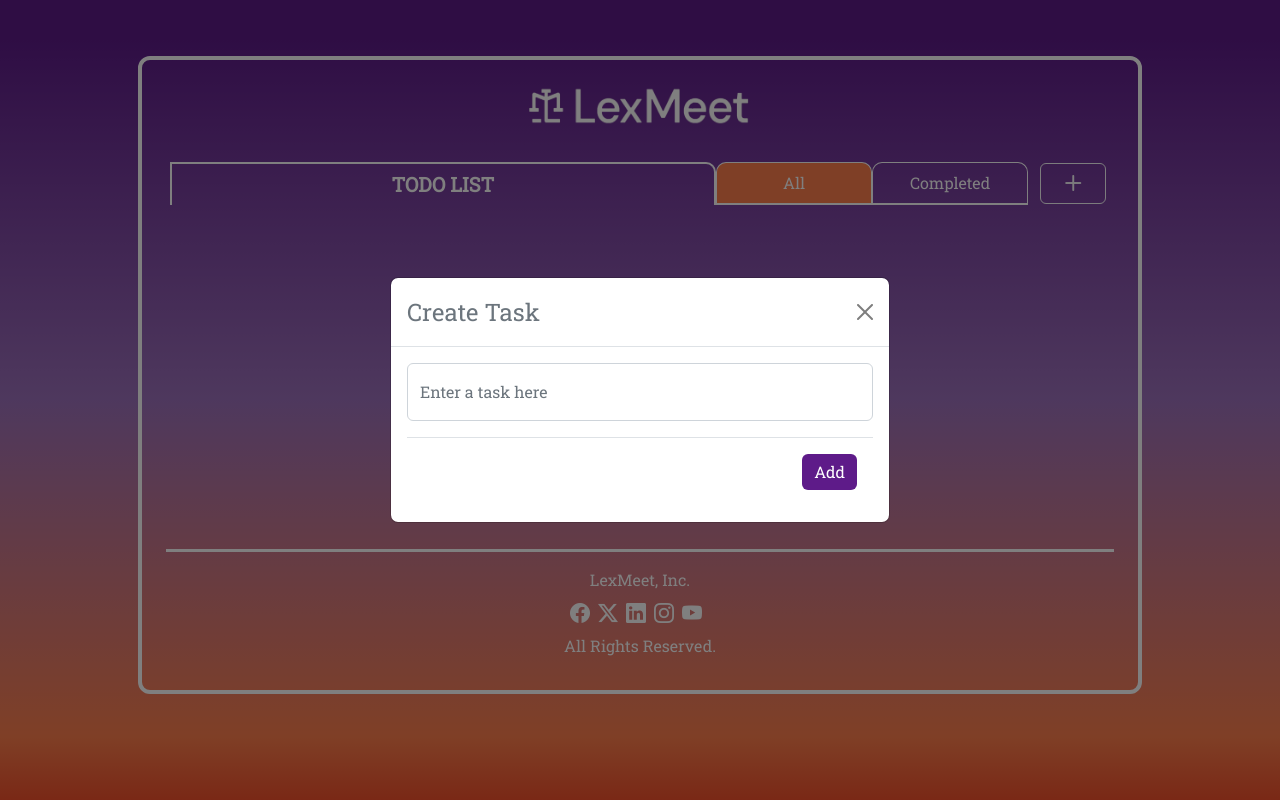
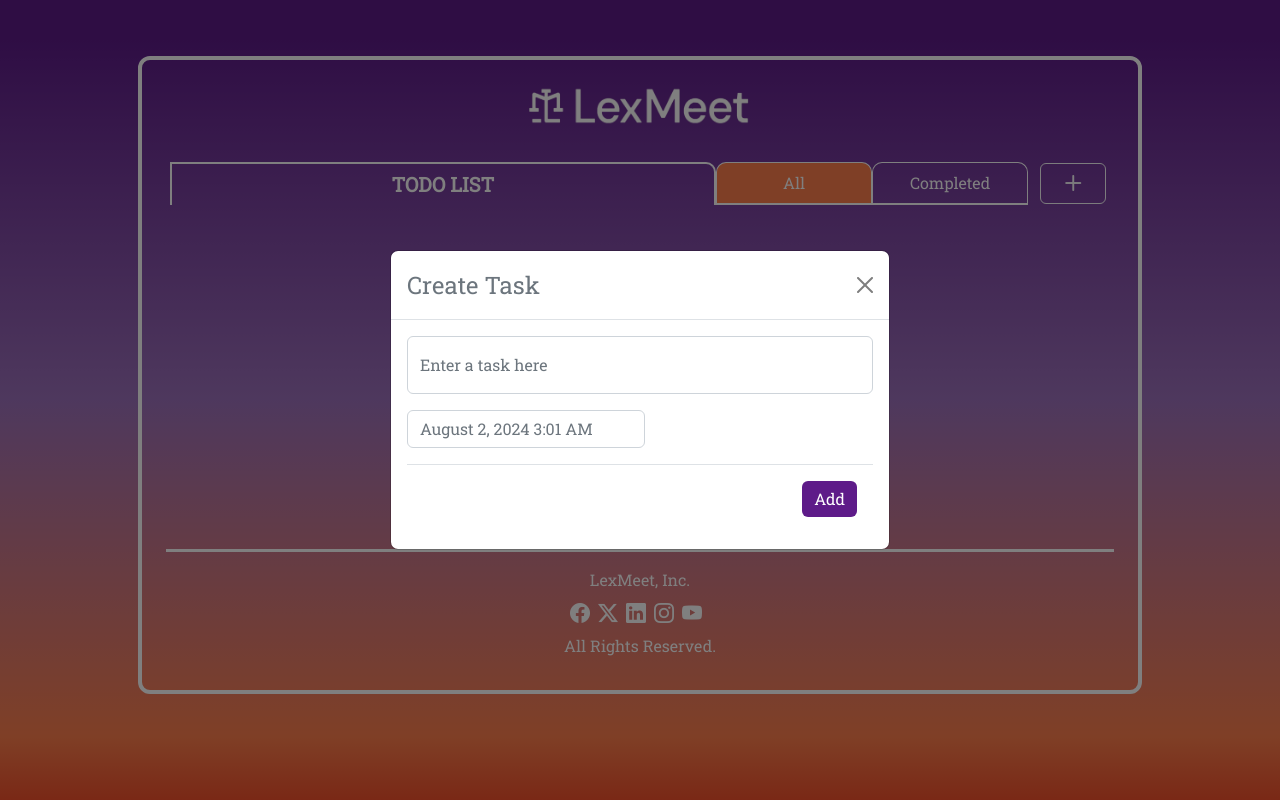
Before and after one commit to micaporras/lexmeet, a React (Vite) app in the folder to-do/: page / in a window 1280 px wide. Both pictures are taken after a click on the button 1073 px from the left and 183 px from the top of the page. Built offline with nearby package versions, Linux system fonts and the light colour scheme.

Commit message:
added date and time picker

```diff
--- a/to-do/src/components/todo/Todo.jsx
+++ b/to-do/src/components/todo/Todo.jsx
@@ -6,6 +6,9 @@ import FloatingLabel from 'react-bootstrap/FloatingLabel';
 import Form from 'react-bootstrap/Form';
 import { ToastContainer, toast } from 'react-toastify';
 import 'react-toastify/dist/ReactToastify.css';
+import DatePicker from 'react-datepicker';
+import 'react-datepicker/dist/react-datepicker.css';
+
 
 
 
@@ -38,6 +41,8 @@ const Todo = () => {
 
   const [todos, setTodos] = useState(getStoredTodos())
   const [showAddModal, setShowAddModal] = useState(false)
+  const [selectedDate, setSelectedDate] = useState(new Date());
+
   const [isCompleted, setCompleted] = useState(false)
   const [completedTodos, setCompletedTodos] = useState(getStoredCompletedTodos())
 
@@ -62,7 +67,7 @@ const Todo = () => {
     event.preventDefault()
 
     let task = event.target.task.value
-    let dateCreated = new Date()
+    let dateCreated = selectedDate
     let day = dateCreated.getDate()
     let month = dateCreated.getMonth()
     let year = dateCreated.getFullYear()
@@ -385,6 +390,7 @@ const Todo = () => {
       }
 
       {/* Modals */}
+
       <Modal show={showAddModal} onHide={() => setShowAddModal(false)} centered>
         <Modal.Header closeButton>
           <Modal.Title className="text-secondary">Create Task</Modal.Title>
@@ -392,10 +398,23 @@ const Todo = () => {
         <Modal.Body>
           <form onSubmit={AddTask}>
             <FloatingLabel controlId="floatingInput" label="Enter a task here" className="mb-3 text-secondary">
-            <Form.Control type="text" placeholder="Todo" name="task"/>
+              <Form.Control type="text" placeholder="Todo" name="task" />
             </FloatingLabel>
+            <DatePicker
+              selected={selectedDate}
+              onChange={(date) => setSelectedDate(date)}
+              showTimeSelect
+              dateFormat="MMMM d, yyyy h:mm aa"
+              todayButton = "Today"
+              className="form-control text-secondary"
+              onCalendarClose={() => {
+                if (selectedDate.toDateString() === new Date().toDateString()) {
+                  setSelectedDate(new Date());
+                }
+              }}
+            />
             <Modal.Footer className='mt-3'>
-              <Button type="submit" style={{backgroundColor: "#5E1B89", border: "transparent"}}>Add</Button>
+              <Button type="submit" style={{ backgroundColor: "#5E1B89", border: "transparent" }}>Add</Button>
             </Modal.Footer>
           </form>
         </Modal.Body>
```
